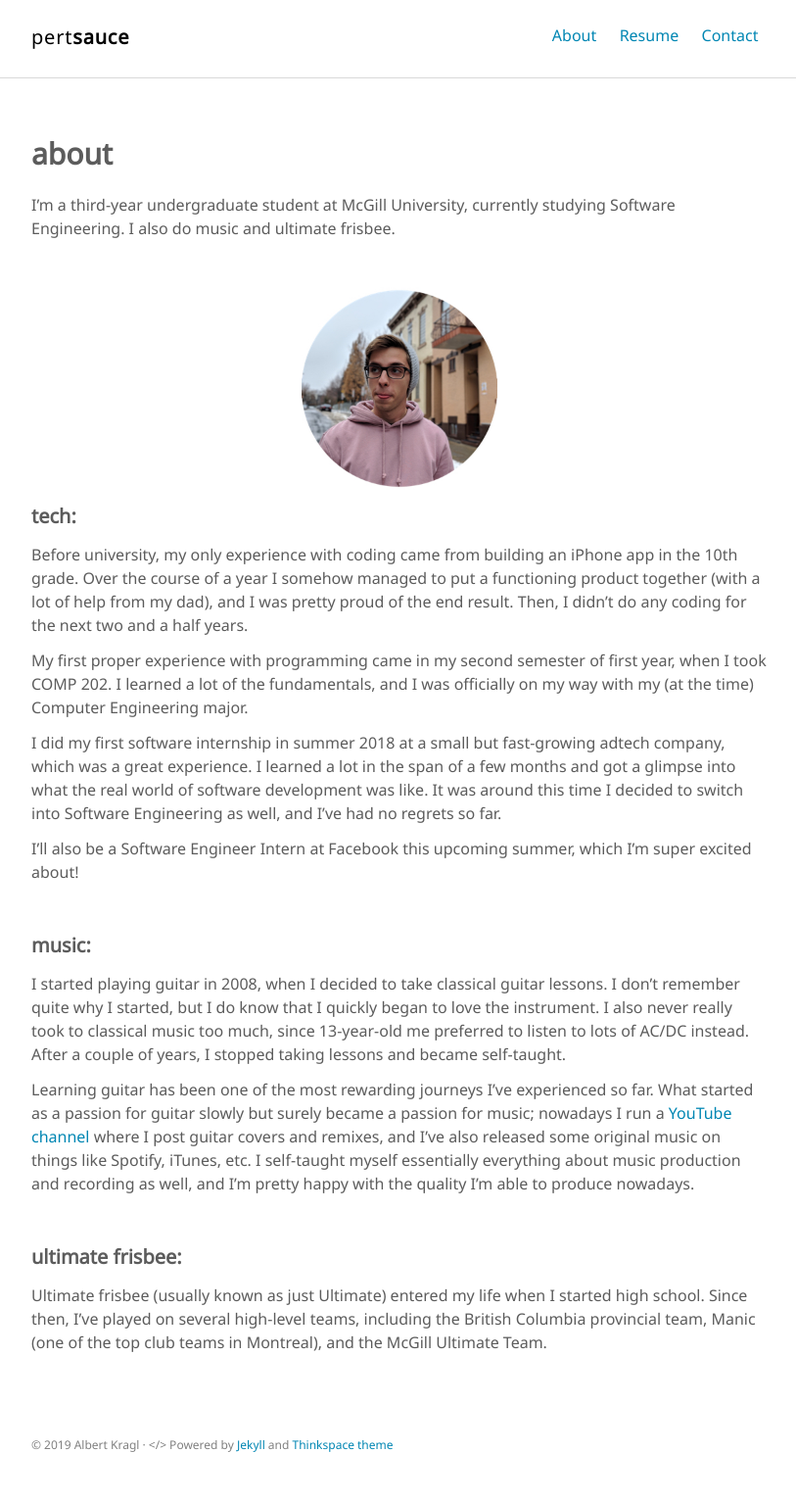
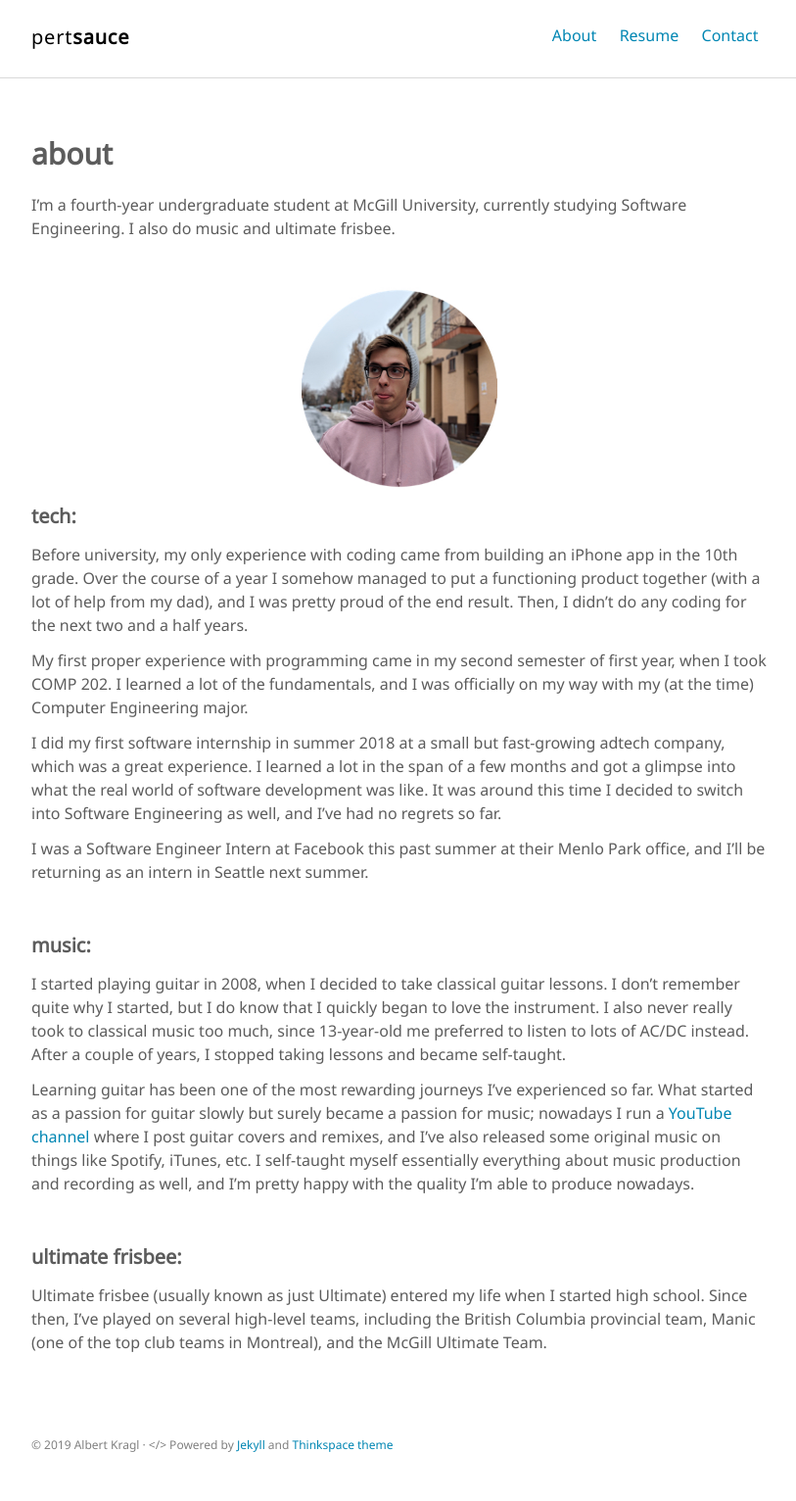
Before and after one commit to kraglalbert/kraglalbert.github.io, a Jekyll site: the page built from about.md, in a window 1280 px wide. Shown: the whole page at 98% size, without its empty margins (232-1045 px from the left). Built offline with Jekyll 4.4.1, drawn with Linux system fonts in a browser that asks for light colours.

Commit message:
Update About page and add spacing between education and experience sections on Resume page

```diff
--- a/about.md
+++ b/about.md
@@ -4,7 +4,7 @@ title: about
 permalink: /about/
 ---
 
-I'm a third-year undergraduate student at McGill University, currently studying Software Engineering. I also do music and ultimate frisbee.
+I'm a fourth-year undergraduate student at McGill University, currently studying Software Engineering. I also do music and ultimate frisbee.
 
 <br>
 
@@ -20,7 +20,7 @@ My first proper experience with programming came in my second semester of first
 
 I did my first software internship in summer 2018 at a small but fast-growing adtech company, which was a great experience. I learned a lot in the span of a few months and got a glimpse into what the real world of software development was like. It was around this time I decided to switch into Software Engineering as well, and I've had no regrets so far.
 
-I'll also be a Software Engineer Intern at Facebook this upcoming summer, which I'm super excited about!
+I was a Software Engineer Intern at Facebook this past summer at their Menlo Park office, and I'll be returning as an intern in Seattle next summer.
 
 <br>
 #### music:
```
Also changed, not shown: resume.md (+2 -2 lines), 2 other files.
